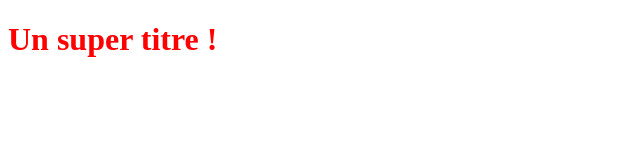
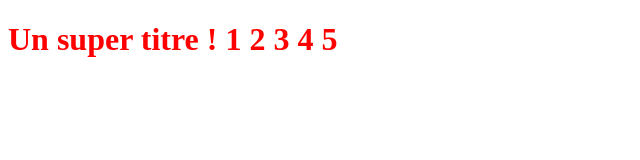
Before and after one commit to BastienGayet/ProjetClassroom, a plain HTML site: page index.html in a window 1280 px wide. Shown: the whole page, without its empty margins (0-640 px from the left). Drawn offline with Linux system fonts and the light colour scheme.

```diff
--- a/index.html
+++ b/index.html
@@ -5,6 +5,6 @@
    <link rel="stylesheet" type="text/css" href="styles.css">
 </head>
 <body>
-   <h1>Un super titre !</h1>
+   <h1>Un super titre ! 1 2 3 4 5 </h1>
 </body>
 </html>
```
